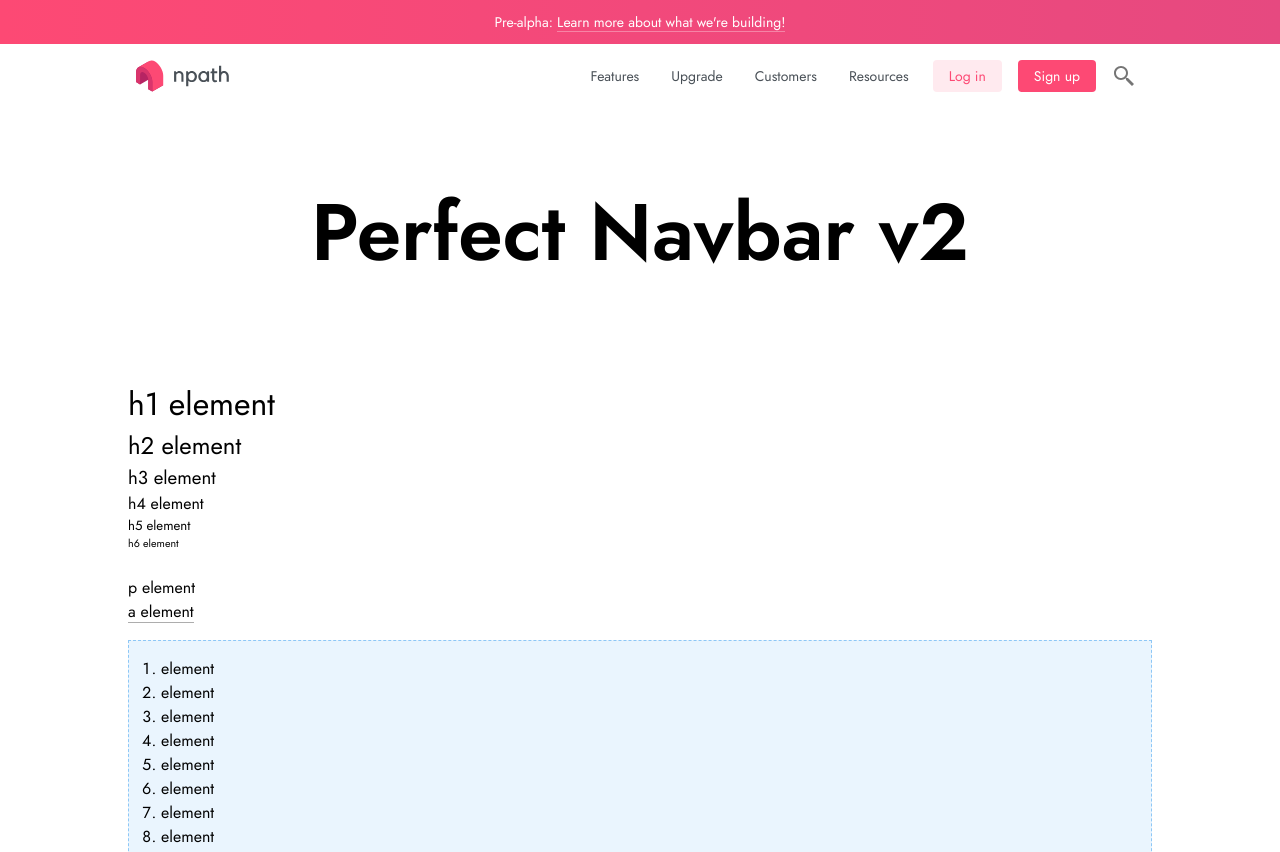
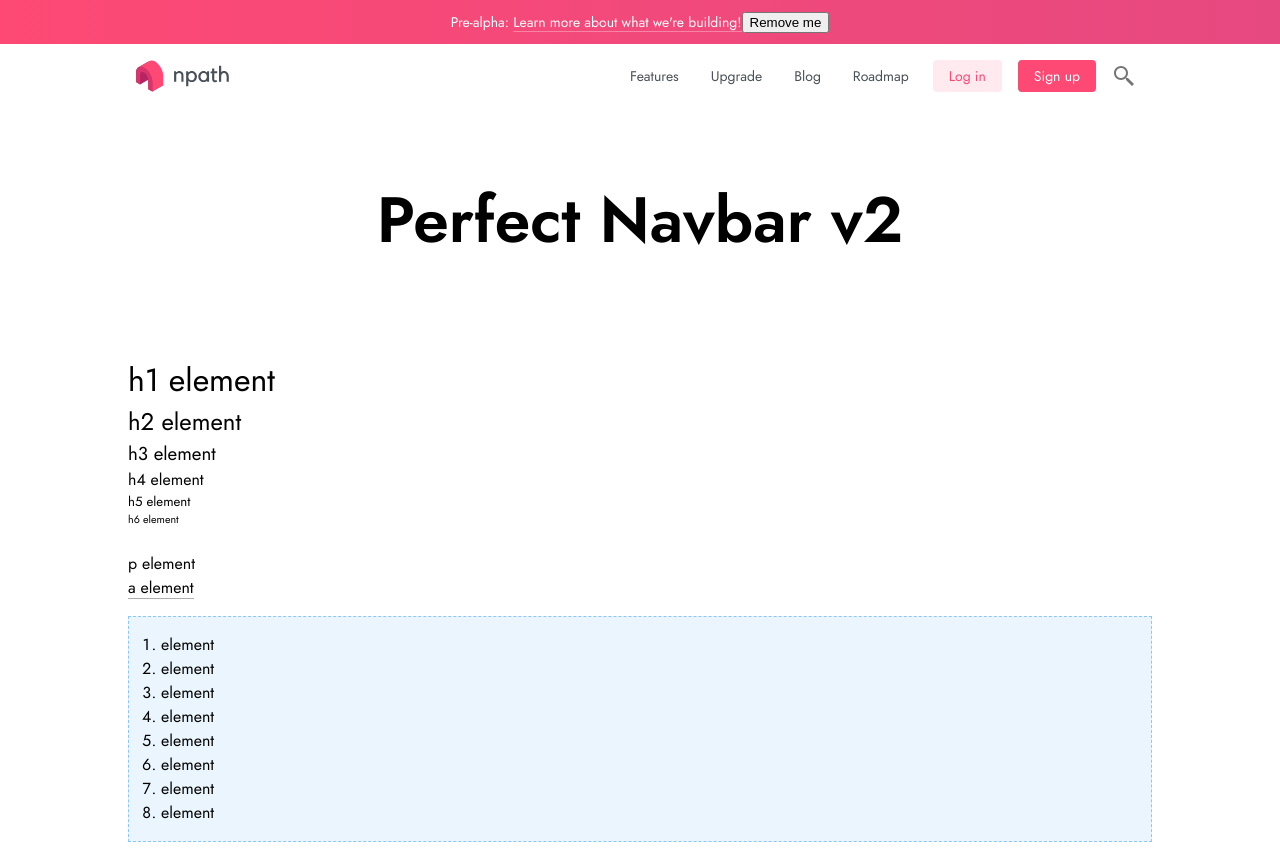
Before and after one commit to nattui/perfect-navbar-v2, a website built with Parcel: page src/index.html in a window 1280 px wide. Shown: the top 852 px of the page. Built offline with nearby package versions, Linux system fonts and the light colour scheme.

Commit message:
📝 Change copywriting and minor title change

```diff
--- a/src/index.html
+++ b/src/index.html
@@ -36,6 +36,7 @@
     <!-- Navbar Banner -->
     <div class="navbar__banner">
       <p>Pre-alpha: <a href="#">Learn more about what we're building!</a></p>
+      <button class="navbar__close">Remove me</button>
     </div>
     <!-- Navbar Main -->
     <div class="navbar__main">
@@ -49,8 +50,8 @@
         <nav class="navbar__links">
           <a class="navbar__link" href="#">Features</a>
           <a class="navbar__link" href="#">Upgrade</a>
-          <a class="navbar__link" href="#">Customers</a>
-          <a class="navbar__link" href="#">Resources</a>
+          <a class="navbar__link" href="#">Blog</a>
+          <a class="navbar__link" href="#">Roadmap</a>
           <a class="navbar__button navbar__login" href="#">Log&nbsp;in</a>
           <a class="navbar__button navbar__signup" href="#">Sign&nbsp;up</a>
           <button class="navbar__search">
@@ -72,26 +73,18 @@
         <img class="searchbar__close" src="resources/images/icons/close.svg" alt="Close Icon">
       </form>
     </div>
-
-
     <!-- Subnavbar -->
     <div class="subnavbar">
       <div class="subnavbar__wrapper">
-        <!-- Navbar Search -->
-        <!-- <div class="search">
-          <img class="search__icon" src="resources/images/icons/search.svg" alt="Search Icon">
-          <input class="search__input" type="text" placeholder="Search">
-        </div> -->
         <a class="subnavbar__link" href="#">Features</a>
         <a class="subnavbar__link" href="#">Upgrade</a>
-        <a class="subnavbar__link" href="#">Customers</a>
-        <a class="subnavbar__link" href="#">Resources</a>
+        <a class="subnavbar__link" href="#">Blog</a>
+        <a class="subnavbar__link" href="#">Roadmap</a>
         <a class="subnavbar__link" href="#">Support</a>
         <a class="subnavbar__button subnavbar__signup" href="#">Sign&nbsp;up</a>
         <a class="subnavbar__button subnavbar__login" href="#">Log&nbsp;in</a>
       </div>
     </div>
-
   </header>
 
   <div class="main">
--- a/src/scss/master.scss
+++ b/src/scss/master.scss
@@ -17,7 +17,7 @@
     width: 1024px;
 
     & > h1:first-of-type {
-      font-size: 80px;
+      font-size: 64px;
       font-weight: bolder;
       padding: 64px 0;
       text-align: center;
```
